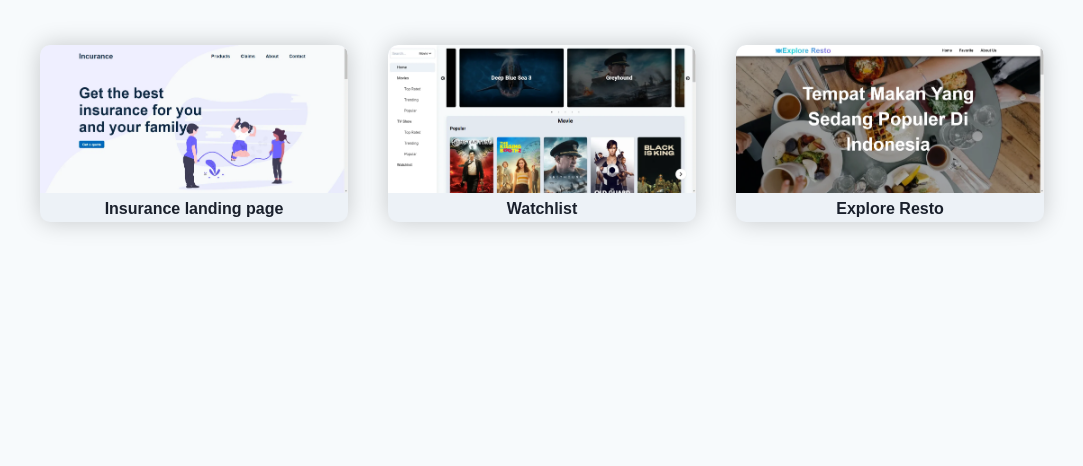
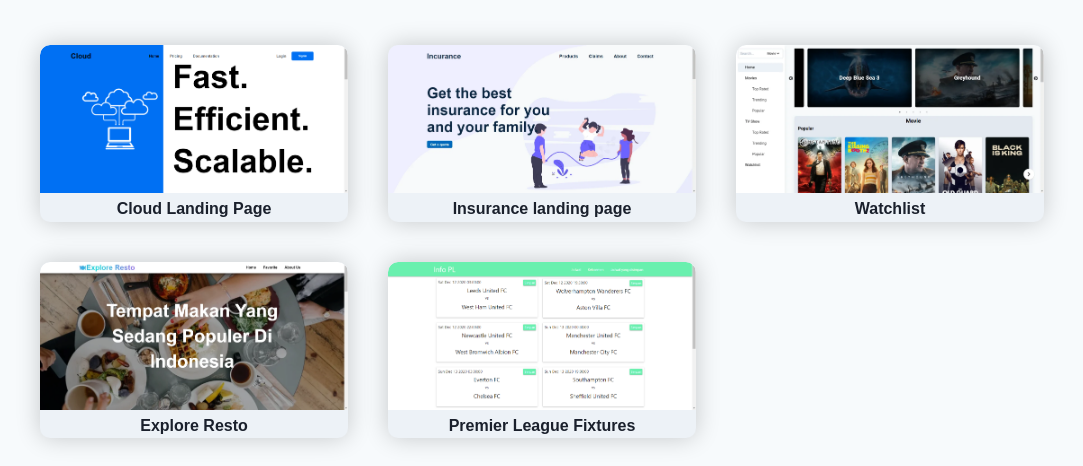
Before and after one commit to ra-md/ra-md.github.io, a plain HTML site: page portfolio/index.html in a window 1280 px wide. Shown: the part 89-555 px from the top of the page, without its empty margins (98-1181 px from the left). Drawn offline with Linux system fonts and the light colour scheme.

Commit message:
add new projects

```diff
--- a/portfolio/index.html
+++ b/portfolio/index.html
@@ -16,6 +16,15 @@
     <div class="container">
       <h1 class="hello">Hi! I'm Rafli✌.</h1>
       <main>
+        <section class="card">
+          <img height="240" width="500" class="card__image" src="images/cloud-landing-page.webp" alt="cloud landing page website image">
+          <h1 class="card__name">Cloud Landing Page</h1>
+          <div class="links">
+            <a href="https://github.com/ra-md/cloud-landing-page" rel="noreferrer" target="_blank" class="link">Source code</a>
+            <a href="https://cloud-landing-page.netlify.app/" rel="noreferrer" target="_blank" class="link">Live preview</a>
+            <p>HTML, JS, SCSS</p>
+          </div>
+        </section>
         <section class="card">
           <img height="240" width="500" class="card__image" src="images/insurance-landing-page.webp" alt="insurance landing page image">
           <h1 class="card__name">Insurance landing page</h1>
@@ -43,6 +52,15 @@
             <p>HTML, JS, PWA, SCSS</p>
           </div>
         </section>
+        <section class="card">
+          <img height="240" width="500" class="card__image" src="images/premier-league-fixtures.webp" alt="Premier League Fixtures website image">
+          <h1 class="card__name">Premier League Fixtures</h1>
+          <div class="links">
+            <a href="https://github.com/ra-md/premier-league-schedule-pwa" rel="noreferrer" target="_blank" class="link">Source code</a>
+            <a href="https://simple-pwa-info-football.vercel.app/" rel="noreferrer" target="_blank" class="link">Live preview</a>
+            <p>HTML, JS, PWA, Materialize</p>
+          </div>
+        </section>
       </main>
     </div>
   </body>
```
Also changed, not shown: portfolio/images/cloud-landing-page.webp (added), portfolio/images/premier-league-fixtures.webp (added).
